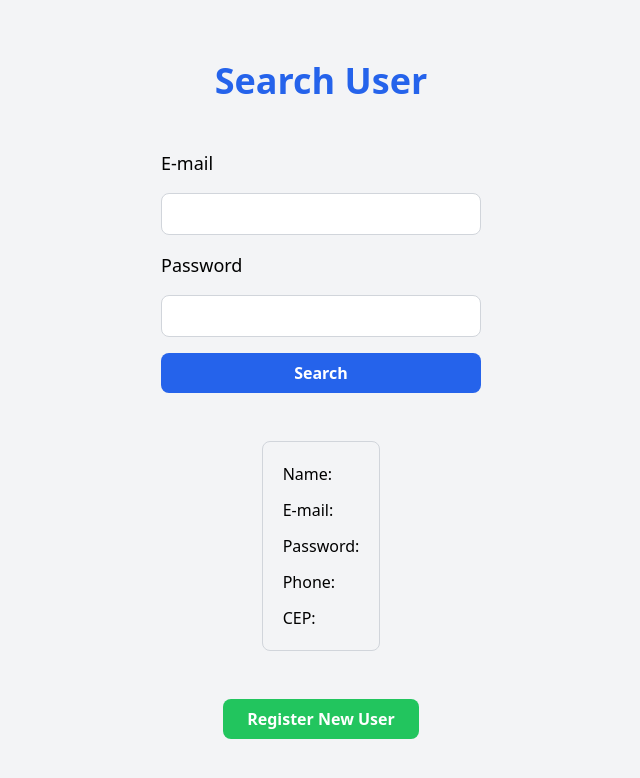
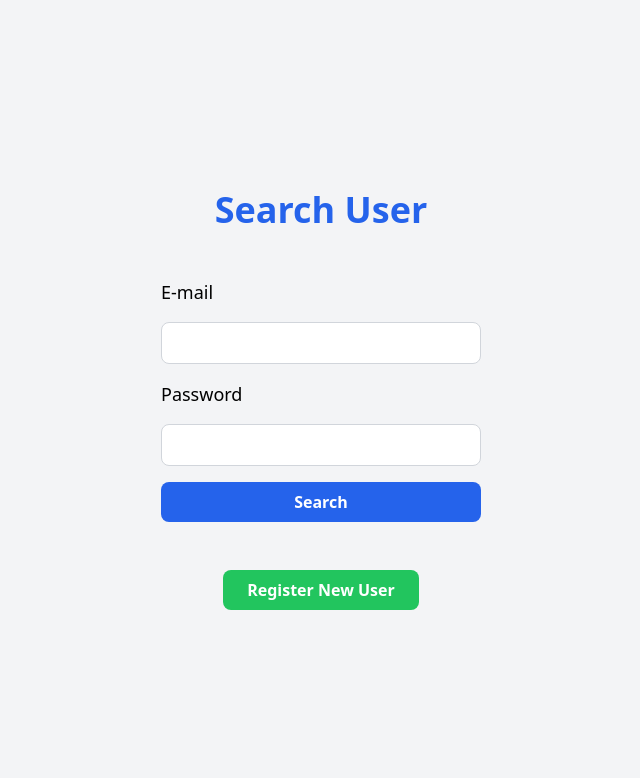
Before and after one commit to EduBarreira1212/node-sheets-reader, a React (Create React App) app in the folder web/user-register/: page /search-user in a window 1280 px wide. Shown: the top 778 px of the page, without its empty margins (319-959 px from the left). Built offline with nearby package versions, Linux system fonts and the light colour scheme.

Commit message:
feat: getting user and displaying

```diff
--- a/web/user-register/src/pages/SearchUser.tsx
+++ b/web/user-register/src/pages/SearchUser.tsx
@@ -1,16 +1,26 @@
-import React from 'react'
+import React, { useState } from 'react'
 import { useNavigate } from 'react-router-dom'
 import Submit from '../components/Submit';
 import { SubmitHandler, useForm } from 'react-hook-form';
 import ErrorMessage from '../components/ErrorMessage';
 import Label from '../components/Label';
+import getUser from '../services/getUser';
 
 interface Inputs {
     email: string
     password: string
 }
 
+interface IUser {
+    name: string
+    email: string
+    password: string
+    phone: string
+    CEP: string
+};
+
 const SearchUser = () => {
+    const [user, setUser] = useState<IUser>();
     const navigate = useNavigate();
 
     const {
@@ -19,7 +29,10 @@ const SearchUser = () => {
         formState: { errors },
     } = useForm<Inputs>();
 
-    const onSubmit: SubmitHandler<Inputs> = (data) => console.log(data);
+    const onSubmit: SubmitHandler<Inputs> = async (data) => {
+        const user = await getUser(data);
+        setUser(user);
+    };
 
     return (
         <div className="flex flex-col min-h-screen justify-center items-center gap-12 bg-gray-100">
@@ -31,23 +44,24 @@ const SearchUser = () => {
                     className="border border-gray-300 rounded-lg px-3 py-2 focus:outline-none focus:ring-2 focus:ring-blue-500"
                     {...register("email", { required: true })}
                 />
-                {errors.email && <ErrorMessage/>}
+                {errors.email && <ErrorMessage />}
                 <Label>Password</Label>
                 <input
                     type="password"
                     className="border border-gray-300 rounded-lg px-3 py-2 focus:outline-none focus:ring-2 focus:ring-blue-500"
                     {...register("password", { required: true })}
                 />
-                {errors.password && <ErrorMessage/>}
+                {errors.password && <ErrorMessage />}
                 <Submit value="Search" />
             </form>
-            <section className="flex flex-col gap-3 border p-5 border-gray-300 rounded-lg">
-                <p>Name:</p>
-                <p>E-mail:</p>
-                <p>Password:</p>
-                <p>Phone:</p>
-                <p>CEP:</p>
-            </section>
+            {user &&
+                <section className="flex flex-col gap-3 border p-5 border-gray-300 rounded-lg">
+                    <p>Name: {user.name}</p>
+                    <p>E-mail: {user.email}</p>
+                    <p>Password: {user.password}</p>
+                    <p>Phone: {user.phone}</p>
+                    <p>CEP: {user.CEP}</p>
+                </section>}
             <button onClick={() => navigate("/")} className="bg-green-500 text-white font-semibold py-2 px-6 rounded-lg hover:bg-green-600 focus:outline-none focus:ring-2 focus:ring-green-400 transition duration-300">Register New User</button>
         </div>
     )
```
